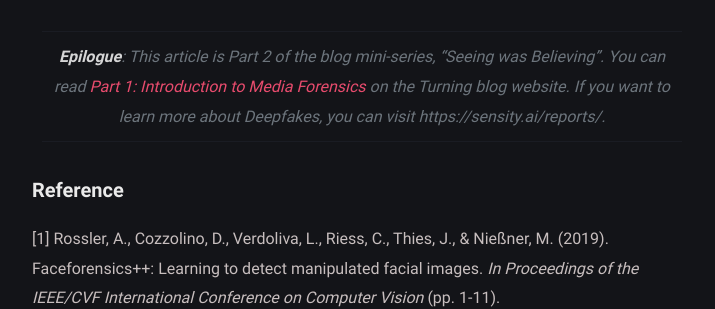
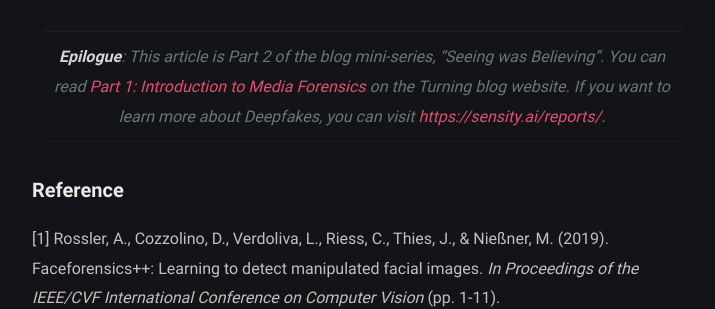
Before and after one commit to AjinkyaIndulkar/ajinkyaindulkar.github.io, a Jekyll site: the page built from _posts/understanding-deepfakes/2021-04-28-understanding-deepfakes.md, in a window 1280 px wide and 900 px high, scrolled down 2941 px. Shown: the part 326-635 px from the top of the window, without its empty margins (278-993 px from the left). Built offline with Jekyll 4.4.1, drawn with Linux system fonts in a browser that asks for light colours; some web fonts are replaced; some of the changed lines change nothing that is shown.

Commit message:
:pencil2: fix typos

```diff
--- a/_posts/understanding-deepfakes/2021-04-28-understanding-deepfakes.md
+++ b/_posts/understanding-deepfakes/2021-04-28-understanding-deepfakes.md
@@ -85,7 +85,8 @@ how artificial intelligence can benefit the world.
 
 > **Epilogue**: This article is Part 2 of the blog mini-series, “Seeing was Believing”. You can read
 > [Part 1: Introduction to Media Forensics](https://www.turningmagazine.com/blog/2021/01/13/seeing-was-believing-part-1/)
-> on the Turning blog website. If you want to learn more about Deepfakes, you can visit https://sensity.ai/reports/.
+> on the Turning blog website. If you want to learn more about Deepfakes, you can visit
+> [https://sensity.ai/reports/](https://sensity.ai/reports/).
 
 #### Reference
 
```
